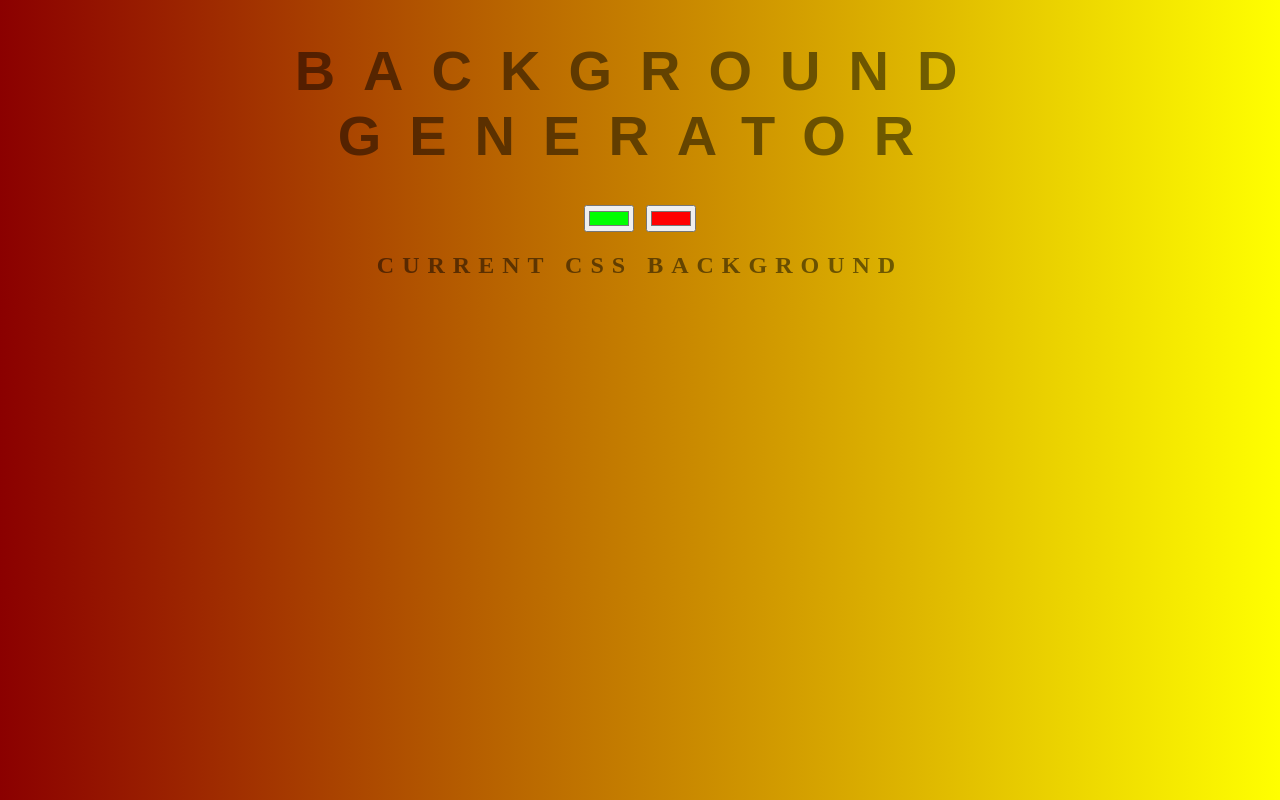
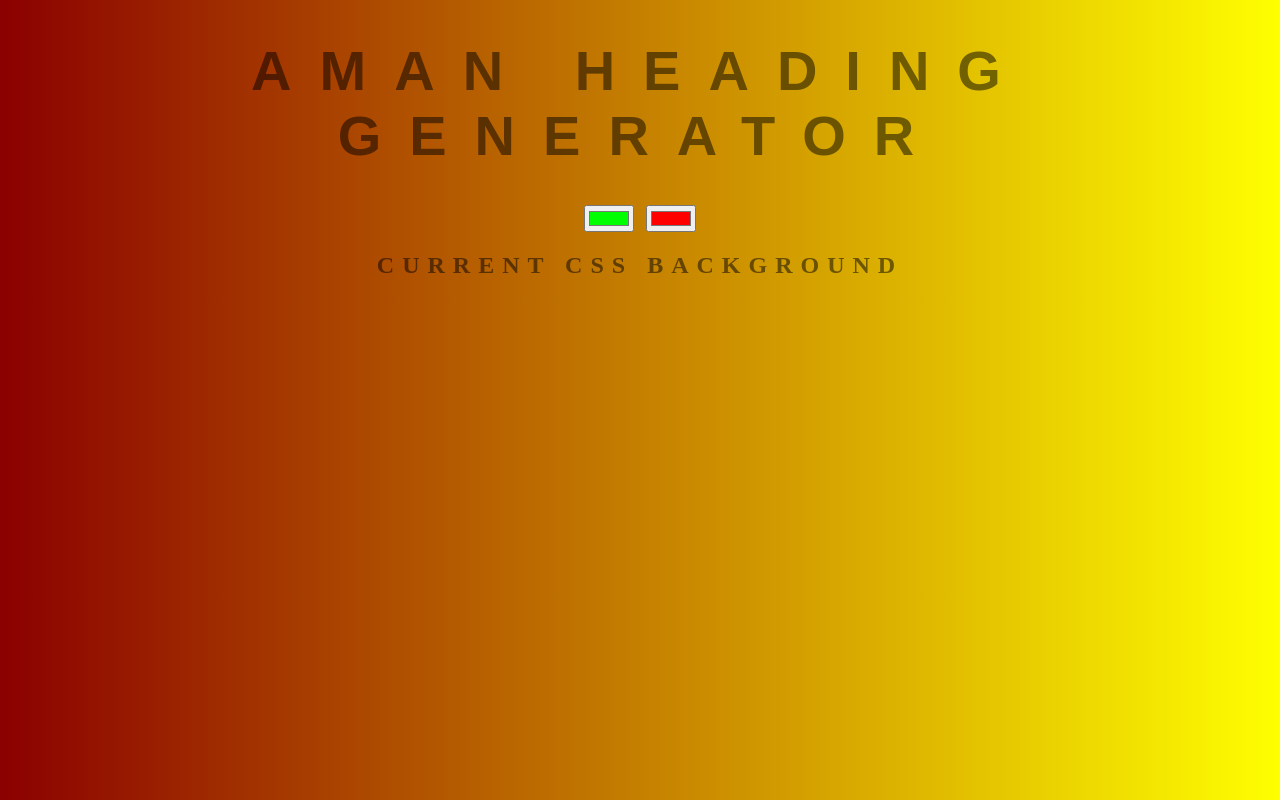
Before and after one commit to AmanJemal/Background-Generator, a plain HTML site: page index.html in a window 1280 px wide. Drawn offline with Linux system fonts and the light colour scheme.

Commit message:
changing heading title

```diff
--- a/index.html
+++ b/index.html
@@ -7,7 +7,7 @@
 	<title>Gradient Background</title>
 </head>
 <body id="gradient">
-	<h1>Background Generator</h1>
+	<h1>Aman Heading  Generator</h1>
 	<input class = "color1" type="color" name="color1" value="#00ff00">
 	<input class = "color2" type="color" name="color2" value="#ff0000">
 	<h2>current CSS background</h2>
```
